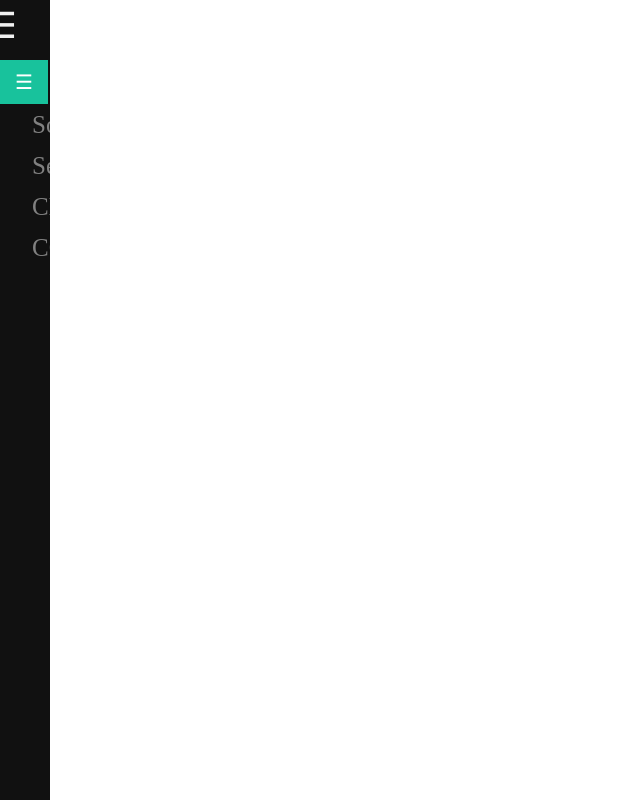
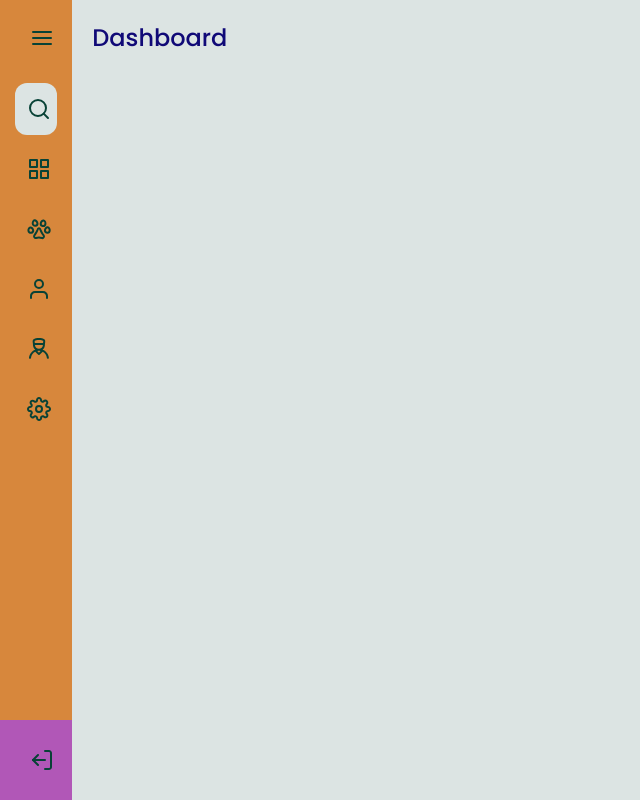
Before and after one commit to fabio-leitesouza/sidebar, a plain HTML site: page index.html in a window 1280 px wide. Shown: the whole page, without its empty margins (0-640 px from the left). Drawn offline with Linux system fonts and the light colour scheme; files that its build step writes are made by us from their sources.

Commit message:
aplicacao de estilo e js

```diff
--- a/index.html
+++ b/index.html
@@ -1,26 +1,67 @@
 <!DOCTYPE html>
-<html>
+<html lang="pt-br">
 
 <head>
-  <meta charset="utf-8">
-  <meta name="viewport" content="width=device-width">
-  <title>Sidebar</title>
-  <link href="reset.css" rel="stylesheet" type="text/css" />
-  <link href="style.css" rel="stylesheet" type="text/css" />
+  <meta charset="UTF-8">
+  <meta http-equiv="X-UA-Compatible" content="IE=edge">
+  <meta name="viewport" content="width=device-width, initial-scale=1.0">
+  <link rel="preconnect" href="https://fonts.googleapis.com">
+  <link rel="preconnect" href="https://fonts.gstatic.com" crossorigin>
+  <link href="https://fonts.googleapis.com/css2?family=Poppins:wght@400;500&display=swap" rel="stylesheet">
+  <link rel="stylesheet" href="style.css">
+  <title>Sidebar-Rocketseat</title>
 </head>
 
 <body>
-  <div id="mySidebar" class="sidebar">
-    <button class="botao" onclick="openNav()" id="button">&#9776; </button>
-    <a href="javascript:void(0)" class="closebtn" onclick="closeNav()">&#9776;</a>
-    <a href="#">Sobre</a>
-    <a href="#">Serviços</a>
-    <a href="#">Clientes</a>
-    <a href="#">COntato</a>
-  </div>
+
+  <nav>
+    <div class="menu-nav">
+      <div class="header-nav">
+        <img class="img-icone" src="assets/images/logo.svg" alt="Icone da Vet.">
+        <button onclick="clicou()"><img src="assets/images/menu.svg" alt="Icone do Menu"></button>
+      </div>
+      <div class="content-menu active">
+        <img src="assets/images/search.svg" alt="Icone de Pesquisa">
+        <p class="text-p">Buscar</p>
+      </div>
+      <div class="content-menu">
+        <img src="assets/images/grid.svg" alt="Icone de Dashboard">
+        <p class="text-p">Dashboard</p>
+      </div>
+      <div class="content-menu">
+        <img src="assets/images/pet.svg" alt="Icone de Pets">
+        <p class="text-p">Pets</p>
+      </div>
+      <div class="content-menu">
+        <img src="assets/images/user.svg" alt="Icone de Clientes">
+        <p class="text-p">Clientes</p>
+      </div>
+      <div class="content-menu">
+        <img src="assets/images/vet.svg" alt="Icone de Veterinário">
+        <p class="text-p">Vets</p>
+      </div>
+      <div class="content-menu">
+        <img src="assets/images/settings.svg" alt="Icone de Ajustes">
+        <p class="text-p">Ajustes</p>
+      </div>
+    </div>
+    <div class="footer-nav">
+      <div class="info-user">
+        <img src="assets/images/photo.png" alt="Foto do Usuário">
+        <div class="text-user">
+          <p>Souza Leite</p>
+          <p>Professor</p>
+        </div>
+      </div>
+      <img src="assets/images/log-out.svg" alt="Icone de Sair">
+    </div>
+  </nav>
+
+  <main>
+    <h1>Dashboard</h1>
+  </main>
 
   <script src="script.js"></script>
-
 </body>
 
 </html>
--- a/script.js
+++ b/script.js
@@ -1,12 +1,14 @@
-/* Definir a largura da barra lateral para px e a margem esquerda do conteúdo da página para px */
-function openNav() {
+function clicou() {
+  const menu = document.querySelector('nav');
+  const imgLogo = document.querySelector('.img-icone');
+  const infoUser = document.querySelector('.info-user');
+  const footerNav = document.querySelector('.footer-nav');
+  document.querySelectorAll('.text-p').forEach(function(element){
+    element.classList.toggle('add-block');
+  })
 
-  document.getElementById("mySidebar").style.width = "250px";
-  document.getElementById("main").style.marginLeft = "250px";
+  menu.classList.toggle('add-nav');
+  imgLogo.classList.toggle('add-block');
+  infoUser.classList.toggle('add-flex');
+  footerNav.classList.toggle('padding');
 }
-
-/* Definir a largura da barra lateral como 0 e a margem esquerda do conteúdo da página como 0 */
-function closeNav() {
-  document.getElementById("mySidebar").style.width = "50px";
-  document.getElementById("main").style.marginLeft = "50px";
-}
--- a/style.css
+++ b/style.css
@@ -1,57 +1,147 @@
-
-/* The sidebar menu */
-.sidebar {
-  height: 100%;
-  width: 50px;
-  position: fixed;
-  z-index: 1;
-  top: 0;
-  left: 0;
-  background-color: #111;
-  overflow-x: hidden;
-  padding-top: 60px;
-  transition: 0.5s;
+* {
+  margin: 0;
+  padding: 0;
+  box-sizing: border-box;
 }
 
-.sidebar a {
-  padding: 8px 8px 8px 32px;
-  text-decoration: none;
-  font-size: 25px;
-  color: #818181;
-  display: block;
-  transition: 0.3s;
+:root {
+  --body-bg-color: #7a74d8;
+  --green: #d7873c;
+  --light-green: #b157b7;
+	--light-grey: #dce4e3;
+  --text-color: #100977;
 }
 
-/* When you mouse over the navigation links, change their color */
-.sidebar a:hover {
-  color: #f1f1f1;
+body {
+  height: 100vh;
+  display: flex;
+  font-family: 'Poppins', 'Times New Roman', Times, serif;
 }
 
-.sidebar .closebtn {
-  position: absolute;
-  top: 0;
-  right: 25px;
-  font-size: 36px;
-  margin-left: 50px;
+nav {
+  display: flex;
+  flex-direction: column;
+  align-items: center;
+  justify-content: space-between;
+  width: 6vw;
+  background-color: var(--green);
+  overflow-x:hidden;
+  overflow-y:auto;
+  transition: all ease 0.5s;
 }
 
-.botao {
-  font-size: 20px;
-  cursor: pointer;
-  background-color: #18C29C;
-  color: white;
-  padding: 10px 15px;
-  border: none;
+.menu-nav {
+  width: 100%;
+  margin: 26px 0;
 }
 
-.openbtn:hover {
-  background-color: #444;
+.header-nav {
+  display: flex;
+  justify-content: space-between;
+  margin: 0 15px 30px 30px;
 }
 
+.img-icone {
+  display: none;
+  margin-right: 90px;
+}
 
+.header-nav button {
+  background-color: transparent;
+  border: transparent;
+}
 
-/* On smaller screens, where height is less than 450px, change the style of the sidenav (less padding and a smaller font size) */
-@media screen and (max-height: 450px) {
-  .sidebar {padding-top: 15px;}
-  .sidebar a {font-size: 18px;}
+.header-nav img, .content-menu, .footer-nav img {
+  cursor: pointer;
 }
+
+.content-menu {
+  margin: 0 15px 8px 15px;
+}
+
+.content-menu {
+  display: flex;
+  align-items: center;
+  padding: 14px 12px;
+  border-radius: 12px;
+}
+
+.active {
+  background-color: var(--light-grey);
+}
+
+.text-p {
+  display: none;
+  margin-left: 10px;
+  font-size: .9rem;
+  color: var(--text-color);
+}
+
+.footer-nav {
+  padding: 0 15px 0 30px;
+  display: flex;
+  justify-content: space-between;
+  align-items: center;
+  height: 10vh;
+  width: 100%;
+  background-color: var(--light-green);
+}
+
+.info-user {
+  display: none;
+  line-height: 15px;
+  color: var(--text-color);
+}
+
+.info-user p:first-child {
+  font-size: .9rem;
+}
+
+.info-user p:last-child {
+  font-size: .7rem;
+}
+
+.info-user img {
+  width: 48px;
+  height: 48px;
+  object-fit: cover;
+  object-position: -3px 0;
+  border-radius: 12px;
+}
+
+.text-user {
+  min-width: 100%;
+}
+
+main {
+  padding: 20px;
+  width: 100%;
+  background-color: var(--light-grey);
+}
+
+main h1 {
+  font-size: 1.5rem;
+  color: var(--text-color);
+  font-weight: 500;
+}
+
+.add-nav {
+  width: 22vw;
+  overflow-x:hidden;
+  overflow-y:auto;
+  transition: all ease 0.5s;
+}
+
+.add-block {
+  display: block;
+}
+
+.add-flex {
+  display: flex;
+  align-items: center;
+  gap: 10px;
+}
+
+.padding {
+  padding: 0 15px 0 15px;
+}
```
Also changed, not shown: assets/images/grid.svg (added), assets/images/log-out.svg (added), assets/images/logo.svg (added), assets/images/menu.svg (added), assets/images/pet.svg (added), assets/images/photo.png (added), assets/images/search.svg (added), assets/images/settings.svg (added), assets/images/user.svg (added), assets/images/vet.svg (added).
